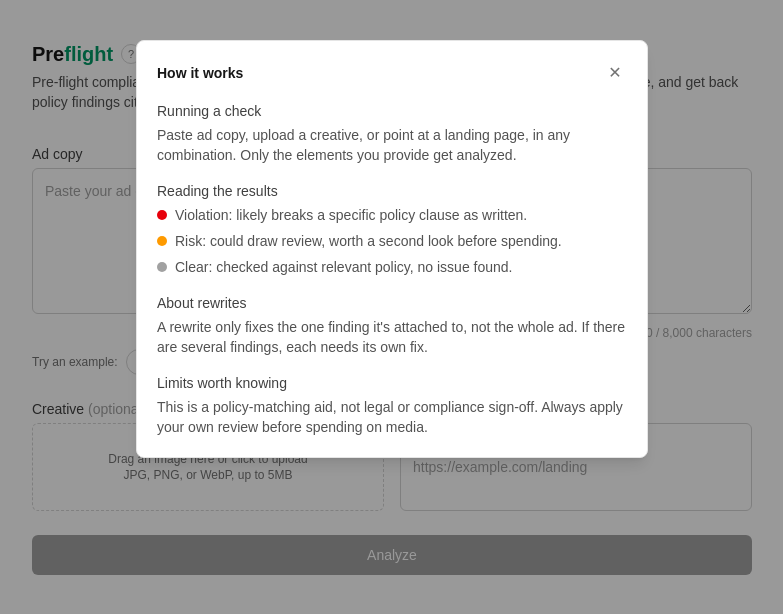
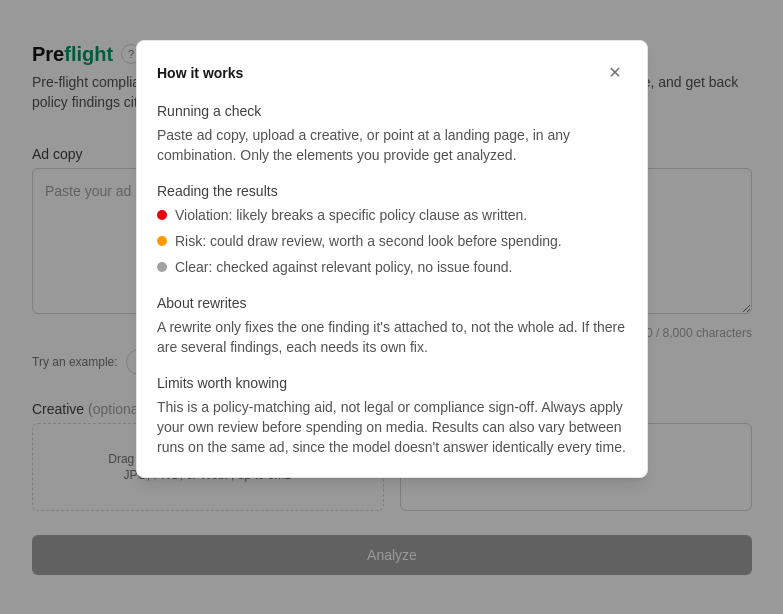
Before and after one commit to mikestarrdev/preflight, a Next.js app: page / in a window 1280 px wide. Both pictures are taken after a click on the button "How it works". Shown: the top 614 px of the page, without its empty margins (248-1031 px from the left). Built offline with nearby package versions, Linux system fonts and the light colour scheme.

Commit message:
note that results can vary between runs
The eval report already documents run-to-run instability on identical
input; the help modal didn't mention it, so a user re-running the same
ad and getting a different verdict had no explanation on screen.

```diff
--- a/app/components/HelpModal.tsx
+++ b/app/components/HelpModal.tsx
@@ -83,7 +83,8 @@ export function HelpModal({ open, onClose }: { open: boolean; onClose: () => voi
             <h3 className="mb-1 font-medium text-neutral-700 dark:text-neutral-300">Limits worth knowing</h3>
             <p className="text-neutral-600 dark:text-neutral-400">
               This is a policy-matching aid, not legal or compliance sign-off. Always apply your
-              own review before spending on media.
+              own review before spending on media. Results can also vary between runs on the
+              same ad, since the model doesn&apos;t answer identically every time.
             </p>
           </section>
         </div>
```
